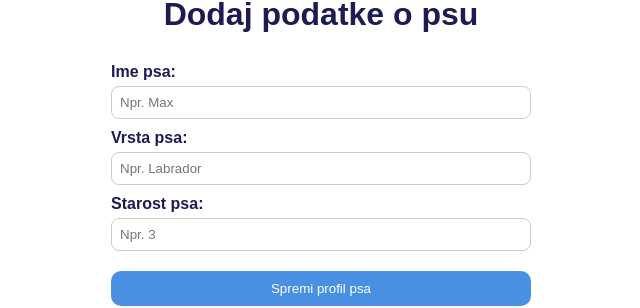
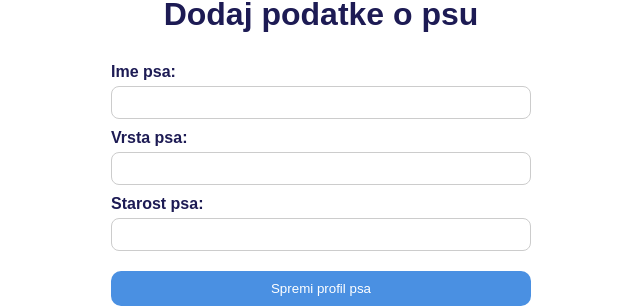
Before and after one commit to shlazaric/frontend-paw, a Vue app in the folder pawfectstay/: page /dodaj-psa in a window 1280 px wide. Shown: the part 154-462 px from the top of the page, without its empty margins (319-959 px from the left). Built offline with nearby package versions, Linux system fonts and the light colour scheme.

Commit message:
Update DodajPsa.vue

```diff
--- a/pawfectstay/src/views/user/DodajPsa.vue
+++ b/pawfectstay/src/views/user/DodajPsa.vue
@@ -1,39 +1,18 @@
 <template>
   <div class="dog-container">
-
     <button class="back-btn" @click="$router.push('/home')">← Natrag</button>
 
     <h1>Dodaj podatke o psu</h1>
 
     <form class="dog-form" @submit.prevent="saveDog">
+      <label>Ime psa:</label>
+      <input v-model="dogName" required />
 
-      <label for="name">Ime psa:</label>
-      <input
-        id="name"
-        type="text"
-        v-model="dogName"
-        placeholder="Npr. Max"
-        required
-      />
+      <label>Vrsta psa:</label>
+      <input v-model="dogBreed" required />
 
-      <label for="breed">Vrsta psa:</label>
-      <input
-        id="breed"
-        type="text"
-        v-model="dogBreed"
-        placeholder="Npr. Labrador"
-        required
-      />
-
-      <label for="age">Starost psa:</label>
-      <input
-        id="age"
-        type="number"
-        v-model="dogAge"
-        placeholder="Npr. 3"
-        min="0"
-        required
-      />
+      <label>Starost psa:</label>
+      <input type="number" v-model="dogAge" min="0" required />
 
       <button type="submit">Spremi profil psa</button>
     </form>
@@ -41,7 +20,10 @@
     <p v-if="successMessage" class="success">{{ successMessage }}</p>
   </div>
 </template>
+
 <script>
+import axios from "axios";
+
 export default {
   name: "DodajPsa",
 
@@ -50,37 +32,36 @@ export default {
       dogName: "",
       dogBreed: "",
       dogAge: "",
-      successMessage: "",
+      successMessage: ""
     };
   },
 
   methods: {
-    saveDog() {
-      if (!this.dogName || !this.dogBreed || !this.dogAge) {
-        alert("Molimo popuni sva polja!");
-        return;
-      }
-
-      const dogProfile = {
+    async saveDog() {
+      try {
+        await axios.post("http://localhost:3000/dogs", {
           name: this.dogName,
           breed: this.dogBreed,
-        age: this.dogAge,
-      };
-
-      // --- SPREMI U LISTU "dogs" ---
-      let dogs = JSON.parse(localStorage.getItem("dogs")) || [];
-      dogs.push(dogProfile);
-      localStorage.setItem("dogs", JSON.stringify(dogs));
+          age: this.dogAge
+        });
 
         this.successMessage = "Profil psa je uspješno spremljen!";
 
         setTimeout(() => {
           this.$router.push("/home");
         }, 3000);
-    },
-  },
+      } catch (error) {
+        if (error.response) {
+          alert(error.response.data.message);
+        } else {
+          alert("Server nije dostupan");
+        }
+      }
+    }
+  }
 };
 </script>
+
 
 
 <style scoped>
```
Lines whose indentation alone changed are shown as unchanged.
